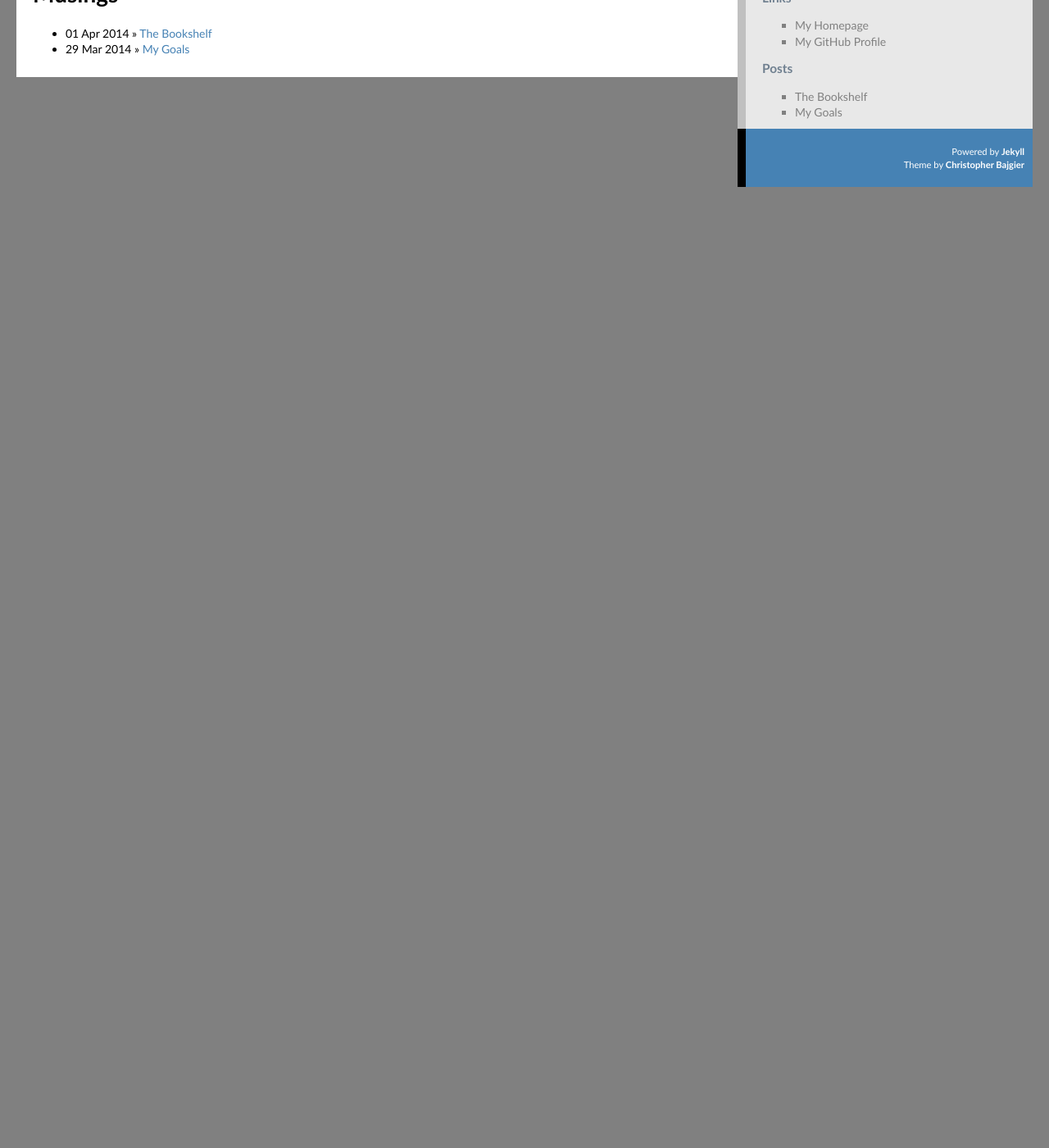
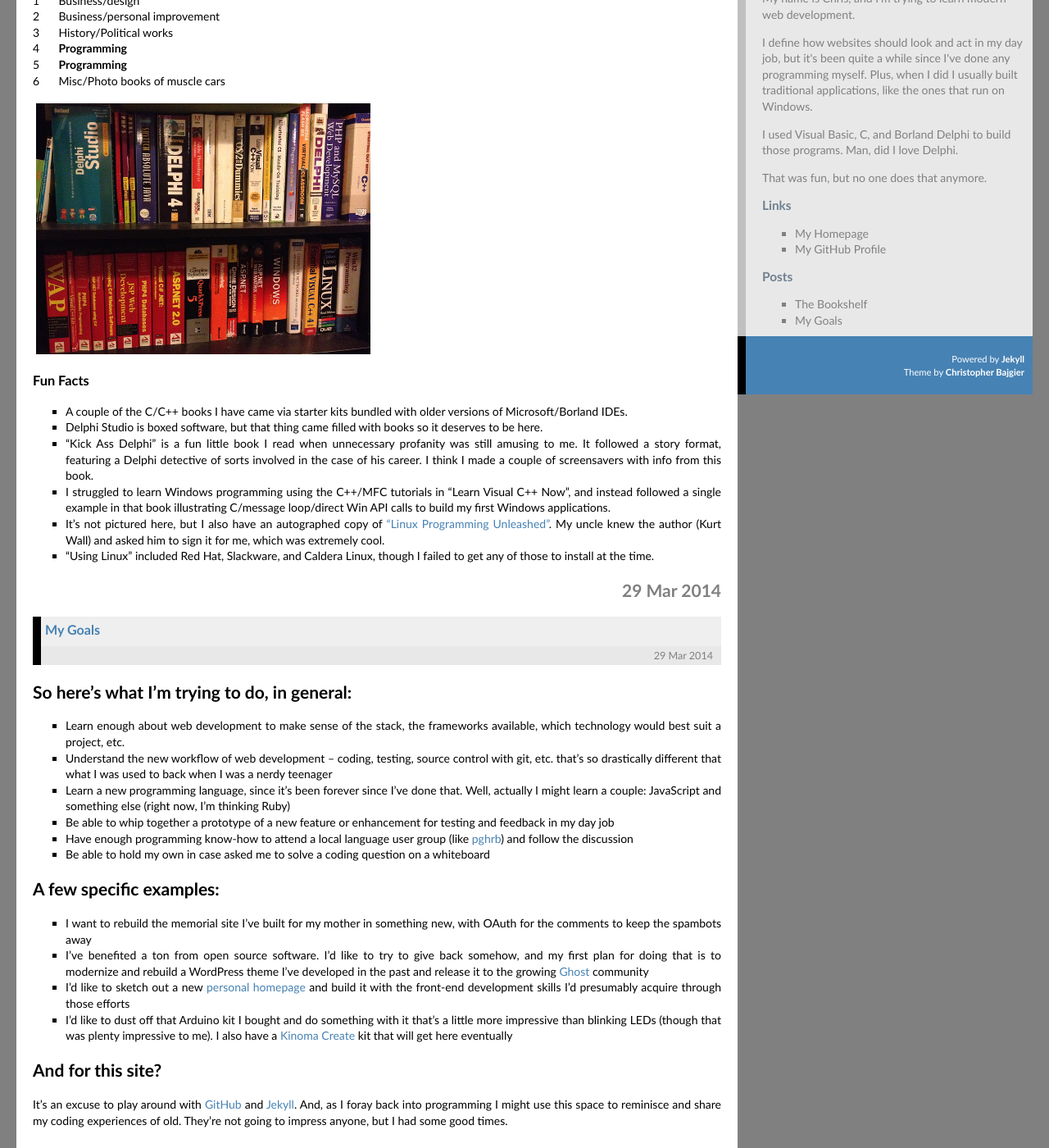
Before and after one commit to cbajgier/cbajgier.github.io, a Jekyll site: the page built from index.html, in a window 1280 px wide and 1400 px high, scrolled down 210 px. Shown: the whole window at 82% size. Built offline with Jekyll 4.4.1, drawn with Linux system fonts in a browser that asks for light colours; nearby versions of some CDN libraries; Markdown is read by kramdown in place of the engine named in the settings; a script that is not in the unit is left out; before the commit the page ends 900 px from its top, so only the background shows below that; some of the changed text lies outside the part shown.

Commit message:
Master post listing on front page

```diff
--- a/_includes/nav.html
+++ b/_includes/nav.html
@@ -5,8 +5,14 @@
 
 <!-- <p class="profile-textblock"><$BlogDescription$></p> -->
 
-			<script src="//about.me/embed/christopher.bajgier?style=site"></script>
+			<!-- <script src="//about.me/embed/christopher.bajgier?style=site"></script> -->
+    <p>My name is Chris, and I'm trying to learn modern web development.</p>
 
+<p>I define how websites should look and act in my day job, but it's been quite a while since I've done any programming myself. Plus, when I did I usually built traditional applications, like the ones that run on Windows.</p>
+
+<p>I used Visual Basic, C, and Borland Delphi to build those programs. Man, did I love Delphi.</p>
+
+<p>That was fun, but no one does that anymore.</p>
 
 	<h2 class="sidebar-title">Links</h2>
 	<ul>
--- a/index.html
+++ b/index.html
@@ -4,18 +4,21 @@ title: Adventures in Computing
 ---
 
 <div id="middlecontent">
-    <p>My name is Chris, and I'm trying to learn modern web development.</p>
 
-<p>I define how websites should look and act in my day job, but it's been quite a while since I've done any programming myself. Plus, when I did I usually built traditional applications, like the ones that run on Windows.</p>
+  {% for post in site.posts %}
+  	<h2 class="date-header">{{ post.date | date_to_string }}</h2>
+    <div class="post"><a name="{{ post.url }}"></a>
+         <div class="post-header">
+    				<h3 class="post-title"><a href="{{ post.url }}" title="permanent link">{{ post.title }}</a></h3>
 
-<p>I used Visual Basic, C, and Borland Delphi to build those programs. Man, did I love Delphi.</p>
 
-<p>That was fun, but no one does that anymore.</p>
+      		<div class="post-meta">{{ post.date | date_to_string }}</div>
+      	</div>
 
-  <h1>Musings</h1>
-  <ul class="posts">
-    {% for post in site.posts %}
-      <li><span>{{ post.date | date_to_string }}</span> &raquo; <a href="{{ post.url }}">{{ post.title }}</a></li>
-    {% endfor %}
-  </ul>
+        <div class="post-body">
+      		{{ post.content }}
+        </div>
+
+  {% endfor %}
+
 </div>
```
Also changed, not shown: _layouts/post.html (+8 -2 lines).
